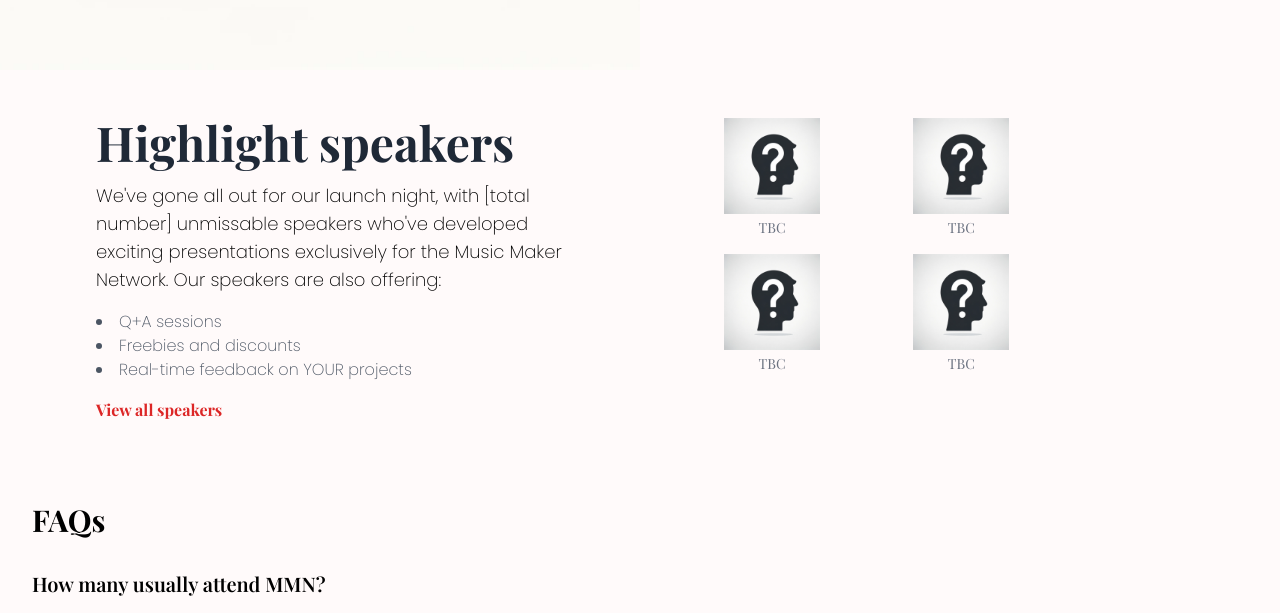
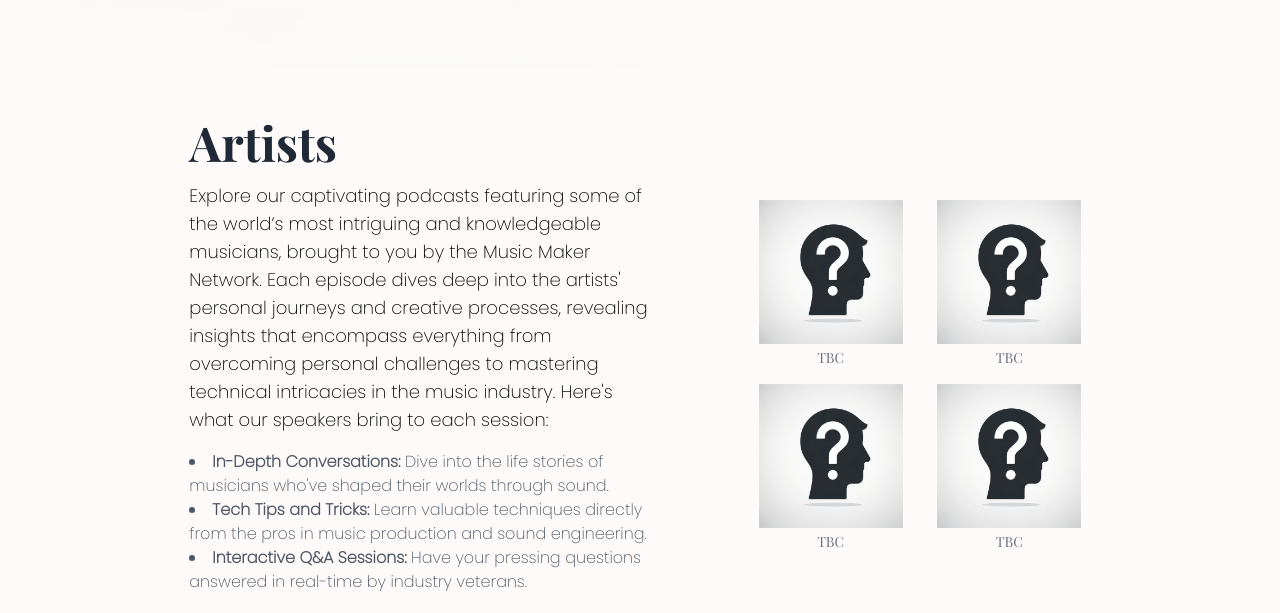
Before and after one commit to unwontedsponn/mmn, a Next.js app: page / in a window 1280 px wide. Shown: the part 1592-2205 px from the top of the page. Built offline with nearby package versions, Linux system fonts and the light colour scheme; a web font is replaced by a local one.

Commit message:
Small adjustments to Artists page

```diff
--- a/app/sections/About.js
+++ b/app/sections/About.js
@@ -12,7 +12,7 @@ export default function About () {
       </div>
 
       {/* Text content container */}
-      <div className="w-1/2 flex flex-col justify-center p-12 space-y-6">
+      <div className="w-1/2 flex flex-col justify-center p-12 space-y-6 pr-40">
         <h1 className="text-5xl text-black font-bold">What is MMN?</h1>
         <p className="text-xl body-poppins text-black">
           {`Welcome to the Music Maker Network’s podcast. Where we chat to the people who make music happen. From artists to producers, engineers to composers, if you are looking to learn more about the ‘behind the scenes’ of music, you’ve come to the right place. `}
--- a/app/sections/Artists.js
+++ b/app/sections/Artists.js
@@ -2,17 +2,17 @@ import Link from 'next/link';
 
 const Artists = () => {
   return (
-    <div className="py-12 px-24 flex justify-between">
+    <div className="py-12 px-32 flex justify-center items-center space-x-12">
       {/* Text Section */}
       <div className="w-1/2 pr-10">
-        <h1 className="text-5xl font-bold text-gray-800 mb-4">Highlight speakers</h1>
+        <h1 className="text-5xl font-bold text-gray-800 mb-4">Artists</h1>
         <p className="body-poppins text-lg mb-4">
-          {`We've gone all out for our launch night, with [total number] unmissable speakers who've developed exciting presentations exclusively for the Music Maker Network. Our speakers are also offering:`}
+          {`Explore our captivating podcasts featuring some of the world’s most intriguing and knowledgeable musicians, brought to you by the Music Maker Network. Each episode dives deep into the artists' personal journeys and creative processes, revealing insights that encompass everything from overcoming personal challenges to mastering technical intricacies in the music industry. Here's what our speakers bring to each session:`}
         </p>
         <ul className="body-poppins list-disc list-inside mb-4 text-gray-600">
-          <li>Q+A sessions</li>
-          <li>Freebies and discounts</li>
-          <li>Real-time feedback on YOUR projects</li>
+          <li><span className="font-bold">In-Depth Conversations:</span> Dive into the life stories of musicians who've shaped their worlds through sound.</li>
+          <li><span className="font-bold">Tech Tips and Tricks:</span> Learn valuable techniques directly from the pros in music production and sound engineering.</li>
+          <li><span className="font-bold">Interactive Q&A Sessions:</span> Have your pressing questions answered in real-time by industry veterans.</li>
         </ul>
         <Link href="/speakers" className="text-red-600 hover:text-red-800 font-bold">View all speakers</Link>
       </div>
@@ -23,15 +23,12 @@ const Artists = () => {
           {/* Placeholder for speakers */}
           {[...Array(4)].map((_, i) => (
             <div key={i} className="flex flex-col items-center">
-              <img src="/images/speaker.webp" alt="Speaker Placeholder" className="w-24 h-24 mb-1" />
+              <img src="/images/speaker.webp" alt="Speaker Placeholder" className="w-36 h-36 mb-1" />
               <span className="text-sm text-gray-500">TBC</span>
             </div>
           ))}
         </div>
       </div>
-
-      {/* Additional Imagery - Red Accent on the Far Right */}
-      <div className="w-1/12 bg-red-600 h-full"></div>
     </div>
   );
 };
--- a/app/sections/Header.js
+++ b/app/sections/Header.js
@@ -20,7 +20,7 @@ const Header = () => {
             <li>
 
               {/* Buy Tickets Button */}
-              <a href="https://open.spotify.com/show/7Hg8aL7xyELS2CJ9TKYykC?si=eb671e91da174363" className="bg-black text-white px-4 py-2 rounded hover:bg-gray-800" target="_blank" rel="noopener noreferrer">LISTEN TO EPISODES</a>
+              <a href="https://open.spotify.com/show/7Hg8aL7xyELS2CJ9TKYykC?si=eb671e91da174363" className="bg-black text-white px-6 py-2 hover:bg-red-700" target="_blank" rel="noopener noreferrer">LISTEN TO EPISODES</a>
             </li>
           </ul>
         </nav>
```
Also changed, not shown: public/images/abstract.webp (renamed from public/images/DALL·E 2024-05-07 14.34.50 - Abstract modern art style SVG illustration for a webpage about section. The image should feature an abstract, fluid shape in vibrant red color, resemb.webp), public/images/artists.webp (added).
